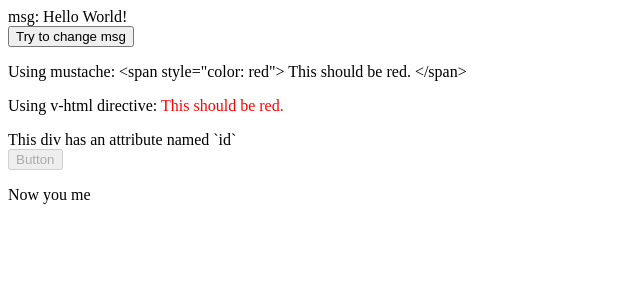
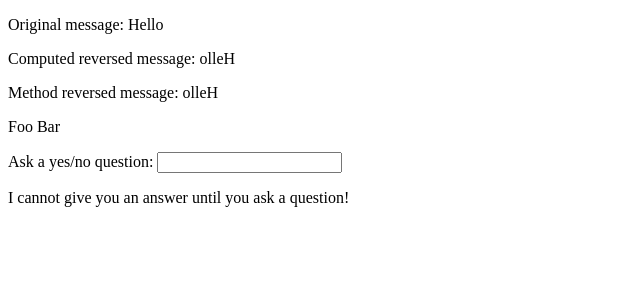
Before and after one commit to napoleon-commits/VueCLI, a Vue app: page / in a window 1280 px wide. Shown: the top 300 px of the page, without its empty margins (0-640 px from the left). Built offline with nearby package versions, Linux system fonts and the light colour scheme.

Commit message:
Computed Properties and Watchers

```diff
--- a/package.json
+++ b/package.json
@@ -8,7 +8,9 @@
     "lint": "vue-cli-service lint"
   },
   "dependencies": {
+    "axios": "^0.19.2",
     "core-js": "^3.6.4",
+    "lodash": "^4.17.15",
     "vue": "^2.6.11"
   },
   "devDependencies": {
--- /dev/null
+++ b/src/components/Computed.vue
@@ -0,0 +1,92 @@
+<template>
+    <div>
+        <p>Original message: {{message}}</p>
+        <!--
+            the difference is that computed properties
+            are cached based on their reactive dependencies.
+        -->
+        <p>Computed reversed message: {{reversedMessageComp}}</p>
+        <p>Method reversed message: {{reversedMessageFunc()}}</p>
+        <!-- Computed vs Watched Property -->
+        <div>
+            {{fullName}}
+        </div>
+         <!-- Watchers -->
+         <div>
+             <p>Ask a yes/no question: <input v-model="question"></p>
+             <p>{{answer}}</p>
+         </div>
+    </div>
+</template>
+
+<script>
+
+import axios from 'axios';
+import _ from 'lodash'
+
+export default {
+    name: "Computed",
+    data: function(){
+        return {
+            message: "Hello",
+            // fullName: "Foo Bar",
+            firstName: "Foo",
+            lastName: "Bar",
+            question: "",
+            answer:"I cannot give you an answer until you ask a question!"
+        }
+    },
+    computed: {
+        reversedMessageComp: function(){
+            return this.message.split('').reverse().join('')
+        },
+        fullName: {
+            get: function(){
+                return this.firstName + ' ' + this.lastName;
+            },
+            set: function(newValue){
+                const names = newValue.split(' ');
+                this.firstName = names[0];
+                this.lastName = names[names.length - 1];
+            }
+        }
+    },
+    methods: {
+        reversedMessageFunc: function(){
+            return this.message.split('').reverse().join('')
+        },
+        getAnswer: function(){
+            if(this.question.indexOf('?') === -1){
+                this.answer = 'Questions usually contain a question mark. ;)'
+                return;
+            }
+            this.answer = 'Thinking...';
+            const vm = this;
+            axios.get('https://yesno.wtf/api').then(function(response){
+                vm.answer = response["data"]["answer"];
+            }).catch(function(error){
+                console.log(error);
+            })
+        }
+    },
+    watch: {
+        // firstName: function(val){
+        //     this.fullName = val + ' ' + this.lastName;
+        // },
+        // lastName: function(val){
+        //     this.fullName = this.firstName + ' ' + val;
+        // }
+        question: function(){
+            this.answer = 'Waiting for you to stop typing...';
+            this.debouncedGetAnswer();
+        }
+    },
+    created: function(){
+        this.debouncedGetAnswer = _.debounce(this.getAnswer, 500);
+    }
+}
+</script>
+
+<style>
+
+</style>
--- a/src/main.js
+++ b/src/main.js
@@ -5,12 +5,13 @@ import Vue from 'vue'
 // import Instance from './components/Instance'
 // import obj2 from './assets/Data.js'
 
-import TemplateSyntax from './components/TemplateSyntax'
+// import TemplateSyntax from './components/TemplateSyntax'
+import Computed from './components/Computed'
 
 Vue.config.productionTip = false
 
 new Vue({
-  render: h => h(TemplateSyntax),
+  render: h => h(Computed),
 }).$mount('#app');
 
 // console.log(Instance.data() === obj2);
```
Also changed, not shown: 1 other file (tests, documents, lock files or other folders).
